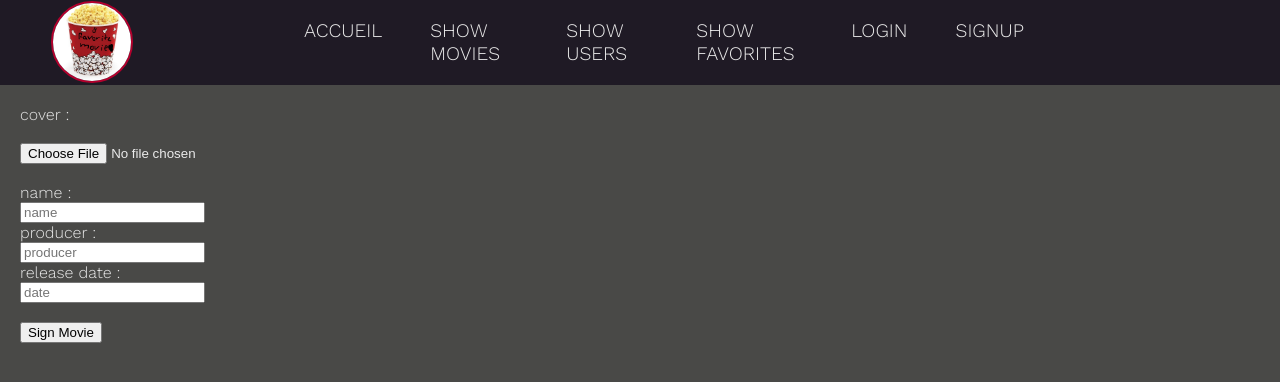
After one commit to lachancechristophe/FilmsFavoris, a PHP site: page /add_movie.php in a window 1280 px wide. The commit adds this page. Shown: the top 382 px of the page. Run offline with PHP 8.4, Linux system fonts and the light colour scheme; a stand-in replaces the project's code that opens the database connection.

Commit message:
commit dangereux work in progress

```diff
--- /dev/null
+++ b/add_movie.php
@@ -0,0 +1,9 @@
+<?php
+session_start();
+
+require_once('class/dao/lib/Connection.class.php');
+require_once('class/view/lib/Page.class.php');
+require_once('class/view/AddMovie.class.php');
+
+$signup = new AddMovie();
+$signup->showDoc();
--- /dev/null
+++ b/class/view/AddMovie.class.php
@@ -0,0 +1,144 @@
+<?php
+
+
+class Addmovie extends Page
+{
+
+
+    public function __construct()
+    {
+        $this->checkAddMovieInfo();
+
+        $this->checkAddMovieCover();
+
+        $this->doc = parent::initHTML("Add Movie",'');
+
+
+        $this->doc .= parent::topNav();
+
+        $this->doc .= $this->formAddMovie();
+        $this->doc .= parent::endBal("body");
+        $this->doc .= parent::endBal("html");
+
+    }
+    protected function formAddMovie()
+    {
+        $form ='<form class="add_movie" action="add_movie.php" method="POST" enctype="multipart/form-data">
+            <label>cover :</label><br><br>
+            <input type="file" name="cover" id="cover"><br><br>
+            <label>name :</label><br>
+            <input type="text" name="name" placeholder="name"><br>
+            <label>producer :</label><br>
+            <input type="text" name="producer" placeholder="producer"><br>
+            <label>release date :</label><br>
+            <input type="text" name="date" placeholder="date"><br><br>
+            <button type="submit" name="submit">Sign Movie</button>
+            <input name = "add_movie" type="hidden" value="add_movie">
+
+            </form>';
+        return $form;
+
+
+
+    }
+
+    protected function checkAddMovieCover()
+    {
+        if (isset( $_POST['add_movie']))
+        {
+            $type = $_FILES['cover']['type'];
+            $size = $_FILES['cover']['size'];
+            $file_tmp = $_FILES['cover']['tmp_name'];
+
+            $upload_folder = 'style/img/movie_cover/';
+
+
+
+
+
+            if($type != 'image/png' && $type != 'image/jpeg')
+            {
+                header("location: add_movie.php?Cover=WrongType$type");
+                exit();
+            }
+            else
+            {
+                if($size > 1000000)
+                {
+                   header("location: add_movie.php?Cover=SizeTooBig");
+                    exit();
+
+                }
+                else
+                {
+                    $conn = new Connection();
+                    $pdo = $conn->getPDO();
+                    $pdo->querry("SELECT COUNT(*) FROM  movie as number");
+
+
+                    $file_name = $row['count'];
+
+
+                    $movefile = move_uploaded_file($file_tmp,$upload_folder .$file_name."_movie_cover.png");
+
+                }
+
+            }
+            if ($movefile)
+            {
+              header("location: add_movie.php?upload=Sucess");
+            }
+
+        }
+    }
+    protected function checkAddMovieInfo()
+    {
+        if (isset( $_POST['add_movie']))
+        {
+
+            $namepg= pg_escape_string($_REQUEST['name']);
+            $producerpg = pg_escape_string($_REQUEST['producer']);
+            $datepg = pg_escape_string($_REQUEST['date']);
+
+            $name = htmlspecialchars($namepg);
+            $producer = htmlspecialchars($producerpg);
+            $date = htmlspecialchars($datepg);
+
+
+
+
+
+
+            if(empty($name) || empty($producer) || empty($date))
+            {
+
+
+                header("location:Add_movie.php?Addmovie=empty");
+
+                exit();
+            }
+
+            else
+            {
+                $conn = new Connection();
+                $pdo = $conn->getPDO();
+
+                $sql= $pdo->prepare("INSERT INTO public.movie (name, producer, release_date)
+                VALUES (:name,:producer,:date)");
+
+                $sql->bindParam(':name', $name);
+                $sql->bindParam(':producer', $producer);
+                $sql->bindParam(':date', $date);
+
+                $sql->execute();
+
+                header("location:Add_movie.php?Addmovie=Sucsess");
+                exit();
+
+
+            }
+
+        }
+
+    }
+}
--- a/class/view/DetailMovie.class.php
+++ b/class/view/DetailMovie.class.php
@@ -52,13 +52,13 @@
             }
             else
             {
-                $src='style/img/movie_cover/Default_movie_cover.png" alt="Cover" height="244" width="200';
+                $src='style/img/movie_cover/Default_movie_cover.png" alt="Cover"';
 
             }
 
 
             $this->doc .= '<h1>Film Detail</h1>';
-            $this->doc .= '<img src="'.$src.'">';
+            $this->doc .= '<img src="'.$src.'" height="244" width="200">';
 
         }
         public function TEST()
--- a/class/view/Signup.class.php
+++ b/class/view/Signup.class.php
@@ -5,7 +5,7 @@ class Signup extends Page
 {
 
 
-    function __construct()
+    public function __construct()
     {
 
             $this->doc = parent::initHTML("Signup",'');
@@ -21,7 +21,7 @@ class Signup extends Page
             $this->doc .= parent::endBal("html");
 
     }
-    function formSignUp()
+    protected function formSignUp()
     {
         $form ='<form class="signUp" action="signup.php" method="POST" >
             <label>username :</label><br>
--- a/class/view/lib/Page.class.php
+++ b/class/view/lib/Page.class.php
@@ -34,22 +34,23 @@ class Page
         <nav>';
         $topNav .= '<ul>';
         $topNav .= '<li><a href="index.php">Accueil</a></li>';
-        $topNav .= '<li><a href="signup.php">Signup</a></li>';
+
         $topNav .= '<li><a href="show_movies.php">Show Movies</a></li>';
         $topNav .= '<li><a href="show_users.php">Show Users</a></li>';
         $topNav .= '<li><a href="show_favorites.php">Show Favorites</a></li>';
 
         if(isset($_SESSION['user_id']))
         {
+            $topNav .= '<li><a href="add_movie.php">Add Movie</a></li>';
             $topNav .= '<li><form class="logout" method="POST">
             <input name="log_id" type="hidden" value="logout">
-            <button class="logout" type="submit" name="submit">Logout</button></li>';
+            <button class="logout" type="submit" name="submit">Logout</button></form></li>';
 
         }
         else
         {
             $topNav .= '<li><a href="login.php">Login</a></li>';
-
+            $topNav .= '<li><a href="signup.php">Signup</a></li>';
         }
 
         $topNav .= '</ul></nav><label for="nav-toggle" class="nav-toggle-label"><span></span>
--- a/style/style.css
+++ b/style/style.css
@@ -8,10 +8,10 @@ body {
 
 }
 /*link*/
-table a:visited{
+td a:visited{
   color:#ffe680;
 }
-a:link{
+td a:link{
 
   color:#ffe680;
 }
```
Also changed, not shown: style/img/movie_cover/2_movie_cover.png (added).
